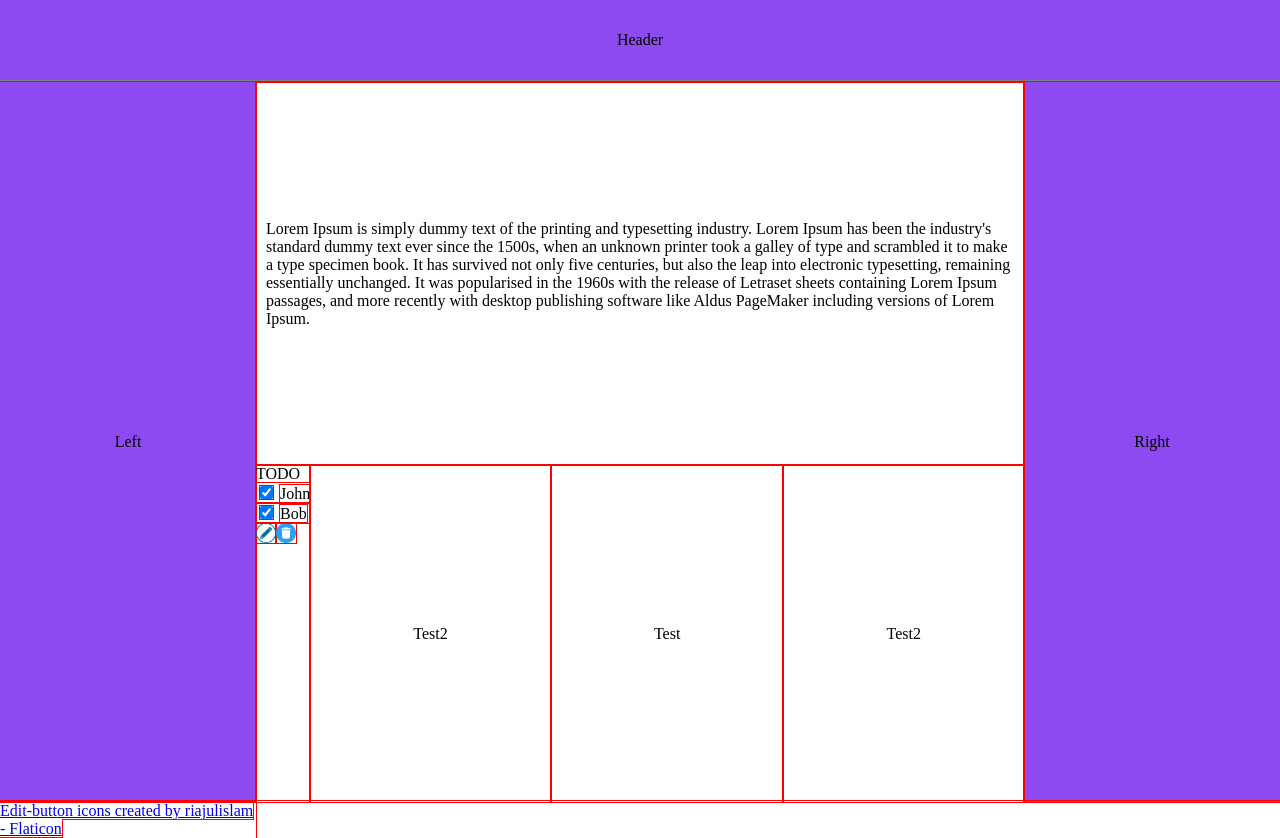
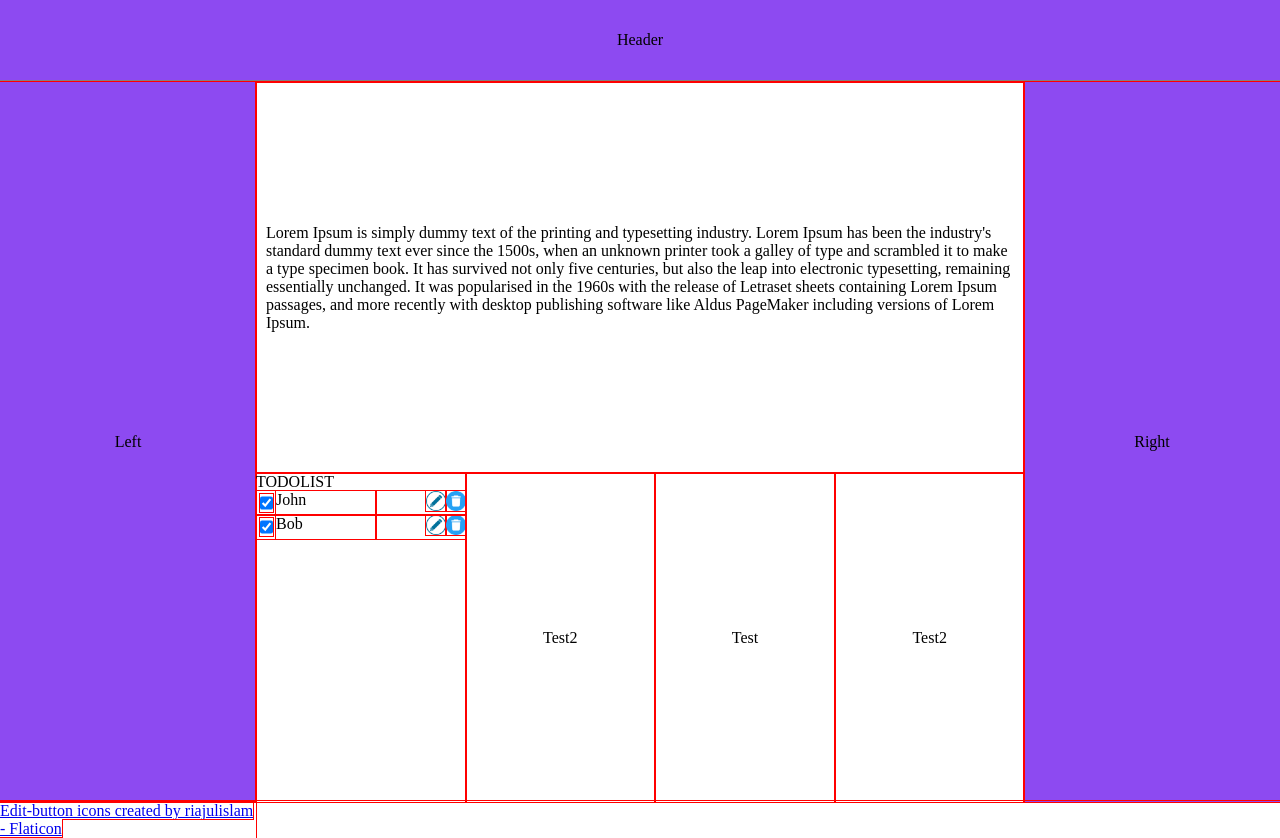
Before and after one commit to Gyxius/Notes, a website built with webpack: page src/template.html in a window 1280 px wide. Built offline with nearby package versions, Linux system fonts and the light colour scheme.

Commit message:
Add icons and regactor the rendertask method

```diff
--- a/src/index.js
+++ b/src/index.js
@@ -33,13 +33,43 @@ class TodoView {
     const todoDiv = document.getElementById("todo");
     tasks.forEach((task) => {
       let taskDiv = document.createElement("div");
-      taskDiv.innerHTML =
-      `
-        <div>
-            <input type="checkbox" id="${task.id}" name="${task.name}" checked />
-            <label for="${task.name}">${task.name}</label>
-        </div>
-      `;
+      taskDiv.className = "tasksDiv";
+
+      let iconsDiv = document.createElement("div");
+      iconsDiv.className = "iconsDiv";
+
+      // ✅ Create Checkbox
+      const checkbox = document.createElement("input");
+      checkbox.type = "checkbox";
+      checkbox.id = task.id;
+      checkbox.name = task.name;
+      checkbox.checked = true;
+
+      // ✅ Create Label
+      const label = document.createElement("label");
+      label.htmlFor = task.name;
+      label.textContent = task.name;
+      label.style.width = "100px";
+
+      // ✅ Create Edit and Delete Icons
+      const editIcon = document.createElement("img");
+      const deleteIcon = document.createElement("img");
+
+      editIcon.src = edit_icon;
+      deleteIcon.src = delete_icon;
+      editIcon.style.height = "20px";
+      deleteIcon.style.height = "20px";
+
+      // ✅ Append icons to iconsDiv
+      iconsDiv.appendChild(editIcon);
+      iconsDiv.appendChild(deleteIcon);
+
+      // ✅ Append checkbox, label, and iconsDiv to taskDiv
+      taskDiv.appendChild(checkbox);
+      taskDiv.appendChild(label);
+      taskDiv.appendChild(iconsDiv);
+
+      // ✅ Append taskDiv to todoDiv
       todoDiv.appendChild(taskDiv);
     });
   }
@@ -64,16 +94,3 @@ class App {
 
 const myApp = new App();
 myApp.createTasks();
-
-const todoDiv = document.getElementById("todo");
-
-// Add icons
-
-const editImg = document.createElement("img");
-const deleteImg = document.createElement("img");
-editImg.src = edit_icon;
-deleteImg.src = delete_icon;
-editImg.style.height = "20px";
-deleteImg.style.height = "20px";
-todoDiv.appendChild(editImg);
-todoDiv.appendChild(deleteImg);
--- a/src/styles.css
+++ b/src/styles.css
@@ -95,6 +95,15 @@ body {
     align-items: center;
 }
 
+.tasksDiv {
+    display: flex;
+}
+
+.iconsDiv {
+    padding-left: 50px;
+}
+
+
 * {
     outline: solid red 1px;
 }
--- a/src/template.html
+++ b/src/template.html
@@ -11,7 +11,7 @@
     <div id="right-sidebar">Right</div>
     <div id="main-content">
         <div id="stuff1">Lorem Ipsum is simply dummy text of the printing and typesetting industry. Lorem Ipsum has been the industry's standard dummy text ever since the 1500s, when an unknown printer took a galley of type and scrambled it to make a type specimen book. It has survived not only five centuries, but also the leap into electronic typesetting, remaining essentially unchanged. It was popularised in the 1960s with the release of Letraset sheets containing Lorem Ipsum passages, and more recently with desktop publishing software like Aldus PageMaker including versions of Lorem Ipsum.</div>
-        <div id="todo">TODO</div>
+        <div id="todo">TODOLIST</div>
         <div id="stuff2">Test2</div>
         <div id="stuff3">Test</div>
         <div id="stuff4">Test2</div>
```
